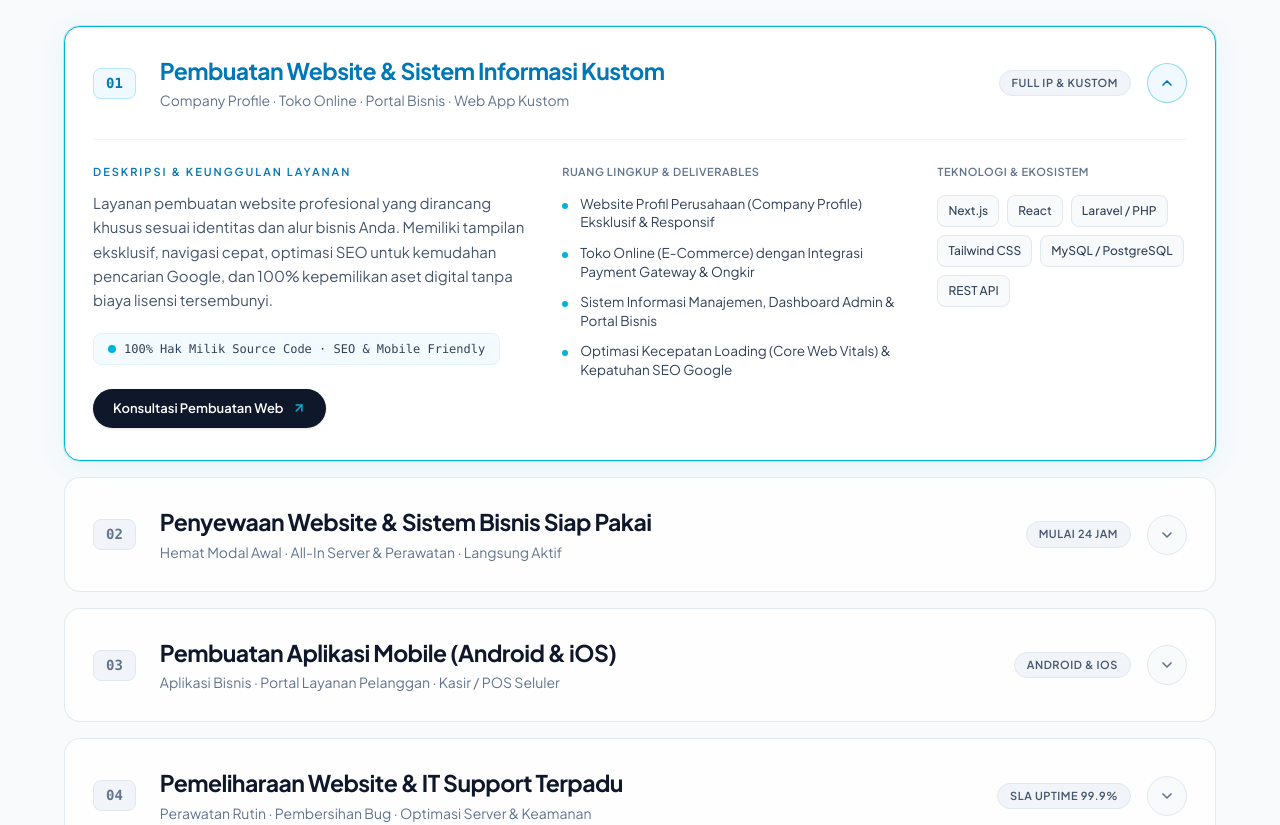
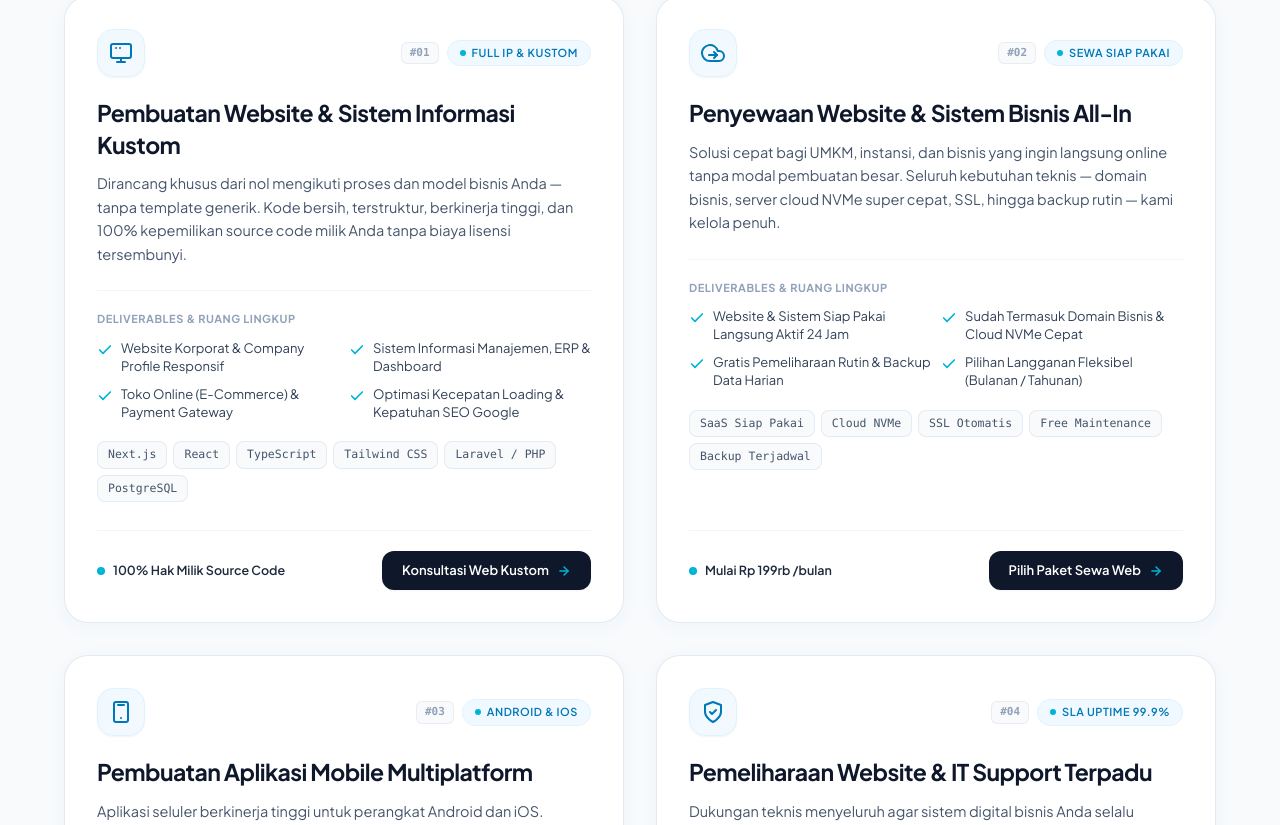
Before and after one commit to amrrrr0/Tubatechno, a Next.js app: page / in a window 1280 px wide. Shown: the part 1195-2020 px from the top of the page. Built offline with nearby package versions, Linux system fonts and the light colour scheme; no server answers.

Commit message:
feat(services): replace generic AI accordion with bespoke 2x2 capability bento grid

```diff
--- a/components/sections/Business.tsx
+++ b/components/sections/Business.tsx
@@ -1,180 +1,190 @@
 "use client";
 
-import React, { useState } from "react";
+import React from "react";
+import Link from "next/link";
 
-interface Capability {
-  number: string;
+interface ServiceItem {
+  id: string;
   category: string;
   badge: string;
   title: string;
-  tagline: string;
   desc: string;
-  metric: string;
   scope: string[];
   tags: string[];
+  highlight: string;
   ctaLabel: string;
+  ctaHref: string;
+  icon: (props: { className?: string }) => React.ReactNode;
 }
 
-const capabilities: Capability[] = [
+const services: ServiceItem[] = [
   {
-    number: "01",
-    category: "JASA PEMBUATAN WEB",
-    badge: "Full IP & Kustom",
+    id: "01",
+    category: "Full IP & Kustom",
+    badge: "Bespoke Engineering",
     title: "Pembuatan Website & Sistem Informasi Kustom",
-    tagline: "Company Profile · Toko Online · Portal Bisnis · Web App Kustom",
-    desc: "Layanan pembuatan website profesional yang dirancang khusus sesuai identitas dan alur bisnis Anda. Memiliki tampilan eksklusif, navigasi cepat, optimasi SEO untuk kemudahan pencarian Google, dan 100% kepemilikan aset digital tanpa biaya lisensi tersembunyi.",
-    metric: "100% Hak Milik Source Code · SEO & Mobile Friendly",
+    desc: "Dirancang khusus dari nol mengikuti proses dan model bisnis Anda — tanpa template generik. Kode bersih, terstruktur, berkinerja tinggi, dan 100% kepemilikan source code milik Anda tanpa biaya lisensi tersembunyi.",
     scope: [
-      "Website Profil Perusahaan (Company Profile) Eksklusif & Responsif",
-      "Toko Online (E-Commerce) dengan Integrasi Payment Gateway & Ongkir",
-      "Sistem Informasi Manajemen, Dashboard Admin & Portal Bisnis",
-      "Optimasi Kecepatan Loading (Core Web Vitals) & Kepatuhan SEO Google",
+      "Website Korporat & Company Profile Responsif",
+      "Sistem Informasi Manajemen, ERP & Dashboard",
+      "Toko Online (E-Commerce) & Payment Gateway",
+      "Optimasi Kecepatan Loading & Kepatuhan SEO Google",
     ],
-    tags: ["Next.js", "React", "Laravel / PHP", "Tailwind CSS", "MySQL / PostgreSQL", "REST API"],
-    ctaLabel: "Konsultasi Pembuatan Web",
+    tags: ["Next.js", "React", "TypeScript", "Tailwind CSS", "Laravel / PHP", "PostgreSQL"],
+    highlight: "100% Hak Milik Source Code",
+    ctaLabel: "Konsultasi Web Kustom",
+    ctaHref: "#contact",
+    icon: ({ className }) => (
+      <svg className={className} viewBox="0 0 24 24" fill="none" stroke="currentColor" strokeWidth="2" strokeLinecap="round" strokeLinejoin="round">
+        <rect x="2" y="3" width="20" height="14" rx="2" ry="2" />
+        <line x1="8" y1="21" x2="16" y2="21" />
+        <line x1="12" y1="17" x2="12" y2="21" />
+        <line x1="7" y1="7" x2="7.01" y2="7" />
+        <line x1="11" y1="7" x2="11.01" y2="7" />
+      </svg>
+    ),
   },
   {
-    number: "02",
-    category: "PENYEWAAN WEB & SAAS",
+    id: "02",
+    category: "Sewa Siap Pakai",
     badge: "Mulai 24 Jam",
-    title: "Penyewaan Website & Sistem Bisnis Siap Pakai",
-    tagline: "Hemat Modal Awal · All-In Server & Perawatan · Langsung Aktif",
-    desc: "Solusi efisien bagi UMKM, instansi, dan pelaku usaha yang ingin langsung go-digital tanpa modal pembuatan yang besar. Cukup berlangganan bulanan atau tahunan terjangkau, seluruh kebutuhan teknis—mulai domain, server cloud cepat, hingga perbaikan rutin—kami kelola penuh.",
-    metric: "Siap Operasional 24 Jam · All-In Hosting, Domain & Maintenance",
+    title: "Penyewaan Website & Sistem Bisnis All-In",
+    desc: "Solusi cepat bagi UMKM, instansi, dan bisnis yang ingin langsung online tanpa modal pembuatan besar. Seluruh kebutuhan teknis — domain bisnis, server cloud NVMe super cepat, SSL, hingga backup rutin — kami kelola penuh.",
     scope: [
-      "Website & Sistem Siap Pakai Langsung Tayang Tanpa Menunggu Lama",
-      "Paket Langganan Fleksibel (Bulanan / Tahunan) dengan Biaya Ringan",
-      "Sudah Termasuk Domain Bisnis, Cloud Hosting NVMe Cepat & SSL",
-      "Gratis Pemeliharaan Rutin, Backup Data Harian Otomatis & Bantuan Teknis",
+      "Website & Sistem Siap Pakai Langsung Aktif 24 Jam",
+      "Sudah Termasuk Domain Bisnis & Cloud NVMe Cepat",
+      "Gratis Pemeliharaan Rutin & Backup Data Harian",
+      "Pilihan Langganan Fleksibel (Bulanan / Tahunan)",
     ],
-    tags: ["SaaS Siap Pakai", "Cloud Hosting NVMe", "SSL Otomatis", "Free Maintenance", "Backup Terjadwal"],
+    tags: ["SaaS Siap Pakai", "Cloud NVMe", "SSL Otomatis", "Free Maintenance", "Backup Terjadwal"],
+    highlight: "Mulai Rp 199rb /bulan",
     ctaLabel: "Pilih Paket Sewa Web",
+    ctaHref: "/pricing",
+    icon: ({ className }) => (
+      <svg className={className} viewBox="0 0 24 24" fill="none" stroke="currentColor" strokeWidth="2" strokeLinecap="round" strokeLinejoin="round">
+        <path d="M18 10h-1.26A8 8 0 1 0 9 20h9a5 5 0 0 0 0-10z" />
+        <polyline points="13 11 16 14 13 17" />
+        <line x1="8" y1="14" x2="16" y2="14" />
+      </svg>
+    ),
   },
   {
-    number: "03",
-    category: "APLIKASI MOBILE",
-    badge: "Android & iOS",
-    title: "Pembuatan Aplikasi Mobile (Android & iOS)",
-    tagline: "Aplikasi Bisnis · Portal Layanan Pelanggan · Kasir / POS Seluler",
-    desc: "Pengembangan aplikasi seluler berkinerja tinggi untuk perangkat Android dan iOS. Menghadirkan antarmuka modern, navigasi intuitif, sinkronisasi data cloud real-time, dan pendampingan penuh hingga aplikasi resmi terbit di Google Play Store dan Apple App Store.",
-    metric: "Cross-Platform Cepat · Publikasi Play Store & App Store",
+    id: "03",
+    category: "Android & iOS",
+    badge: "Cross-Platform",
+    title: "Pembuatan Aplikasi Mobile Multiplatform",
+    desc: "Aplikasi seluler berkinerja tinggi untuk perangkat Android dan iOS. Menghadirkan antarmuka modern, navigasi intuitif, notifikasi push real-time, sinkronisasi cloud, serta asistensi rilis di Play Store & App Store.",
     scope: [
-      "Aplikasi Seluler Kustom untuk Platform Android (Play Store) & iOS (App Store)",
-      "Fitur Notifikasi Push Otomatis, Otentikasi Pengguna & Sinkronisasi Cloud",
-      "Integrasi Backend Cloud, Database Terenkripsi & Akses Cepat",
-      "Perancangan UI/UX Interaktif yang Memudahkan Interaksi Pengguna",
+      "Aplikasi Mobile untuk Google Play Store & Apple App Store",
+      "Notifikasi Push Otomatis & Otentikasi Multi-Level",
+      "Sinkronisasi Cloud Real-Time & Arsitektur Offline-First",
+      "Desain UI/UX Eksklusif Berorientasi Pengalaman Pengguna",
     ],
-    tags: ["Flutter", "React Native", "Android & iOS", "Firebase", "API Gateway", "Push Notification"],
+    tags: ["Flutter", "React Native", "Android & iOS", "Firebase", "REST API", "Push Notification"],
+    highlight: "Terbit di Play Store & App Store",
     ctaLabel: "Konsultasi Aplikasi Mobile",
+    ctaHref: "#contact",
+    icon: ({ className }) => (
+      <svg className={className} viewBox="0 0 24 24" fill="none" stroke="currentColor" strokeWidth="2" strokeLinecap="round" strokeLinejoin="round">
+        <rect x="5" y="2" width="14" height="20" rx="2" ry="2" />
+        <line x1="12" y1="18" x2="12.01" y2="18" />
+        <line x1="9" y1="5" x2="15" y2="5" />
+      </svg>
+    ),
   },
   {
-    number: "04",
-    category: "IT SUPPORT & MAINTENANCE",
-    badge: "SLA Uptime 99.9%",
+    id: "04",
+    category: "SLA Uptime 99.9%",
+    badge: "Monitoring 24/7",
     title: "Pemeliharaan Website & IT Support Terpadu",
-    tagline: "Perawatan Rutin · Pembersihan Bug · Optimasi Server & Keamanan",
-    desc: "Dukungan teknis menyeluruh untuk memastikan website dan sistem digital bisnis Anda selalu beroperasi lancar, aman dari serangan siber, dan selalu up-to-date. Kami siap menangani perbaikan kendala teknis, audit keamanan, migrasi server, hingga pendampingan darurat.",
-    metric: "Jaminan Uptime 99.9% · Monitoring & Perlindungan Sistem 24/7",
+    desc: "Dukungan teknis menyeluruh agar sistem digital bisnis Anda selalu beroperasi lancar, aman dari ancaman siber, dan selalu mutakhir. Kami siap menangani perbaikan bug, audit keamanan, migrasi server, dan pendampingan darurat.",
     scope: [
-      "Monitoring Server & Uptime 24/7 untuk Mencegah Website Down",
-      "Audit & Proteksi Keamanan Siber (Pembersihan Malware & Anti-DDoS)",
-      "Pembaruan Konten Berkala, Optimasi Kecepatan & Patching Bug",
-      "Migrasi Server Cloud, Manajemen Backup Rutin & Dukungan Prioritas",
+      "Monitoring Server & Uptime 24/7 untuk Mencegah Down",
+      "Audit Keamanan Siber & Proteksi Malware / Anti-DDoS",
+      "Pembaruan Konten Berkala, Optimasi Speed & Patching",
+      "Migrasi Cloud Server Tanpa Downtime & Dukungan Prioritas",
     ],
     tags: ["Cloud VPS / Linux", "Cloudflare Protection", "Database Backup", "Bug Fixing", "Speed Optimization"],
+    highlight: "Jaminan Uptime 99.9%",
     ctaLabel: "Konsultasi IT Support",
+    ctaHref: "#contact",
+    icon: ({ className }) => (
+      <svg className={className} viewBox="0 0 24 24" fill="none" stroke="currentColor" strokeWidth="2" strokeLinecap="round" strokeLinejoin="round">
+        <path d="M12 22s8-4 8-10V5l-8-3-8 3v7c0 6 8 10 8 10z" />
+        <polyline points="9 12 11 14 15 10" />
+      </svg>
+    ),
   },
 ];
 
 export const Business: React.FC = () => {
-  const [openIndex, setOpenIndex] = useState<number | null>(0);
-
-  const toggleItem = (idx: number) => {
-    setOpenIndex((prev) => (prev === idx ? null : idx));
-  };
-
   return (
     <section id="features" className="w-full py-20 sm:py-28 relative z-10 font-jakarta scroll-mt-28 sm:scroll-mt-32">
       {/* Section Header: Direct, Human & Confident */}
       <div className="flex flex-col items-center text-center max-w-3xl mx-auto mb-14 sm:mb-16">
         <span className="text-[12px] font-semibold tracking-[0.2em] text-[#0077b6] uppercase mb-3 block">
-          LAYANAN & SOLUSI TEKNOLOGI IT
+          LAYANAN &amp; KAPABILITAS TEKNOLOGI
         </span>
         <h2 className="font-extrabold text-[32px] sm:text-[44px] lg:text-[48px] text-slate-900 leading-[1.14] tracking-[-0.03em]">
-          Solusi Pengembang IT untuk <br className="hidden sm:inline" />
+          Solusi Rekayasa IT untuk <br className="hidden sm:inline" />
           <span className="text-transparent bg-clip-text bg-gradient-to-r from-[#00b4d8] to-[#0077b6] italic">
             Pertumbuhan Bisnis Nyata.
           </span>
         </h2>
         <p className="text-[15px] sm:text-[17px] text-slate-600 mt-4 leading-[1.75] font-normal max-w-2xl">
-          Kami menyediakan layanan pengembangan perangkat lunak komprehensif — mulai dari pembuatan website kustom, sistem sewa web siap pakai, aplikasi mobile, hingga pemeliharaan infrastruktur IT terpadu.
+          Dari website kustom berkemampuan tinggi, sistem sewa siap pakai tanpa beban modal awal, hingga aplikasi mobile dan infrastruktur cloud terpadu.
         </p>
       </div>
 
-      {/* Structured Capability Rows */}
-      <div className="w-full space-y-3.5 sm:space-y-4">
-        {capabilities.map((cap, idx) => {
-          const isOpen = openIndex === idx;
+      {/* Modern 2x2 Architectural Capability Bento Grid */}
+      <div className="grid grid-cols-1 lg:grid-cols-2 gap-6 sm:gap-8 w-full">
+        {services.map((service) => {
+          const Icon = service.icon;
 
           return (
             <div
-              key={cap.number}
-              className={`rounded-2xl transition-all duration-300 border overflow-hidden ${
-                isOpen
-                  ? "bg-white border-[#00b4d8] shadow-[0_6px_28px_rgba(0,180,216,0.08)] ring-1 ring-[#00b4d8]/20"
-                  : "bg-white/80 border-slate-200/90 hover:border-slate-300 hover:bg-white hover:shadow-xs"
-              }`}
+              key={service.id}
+              className="group relative flex flex-col justify-between rounded-3xl bg-white border border-slate-200/90 hover:border-[#00b4d8] shadow-[0_4px_20px_rgba(0,119,182,0.04)] hover:shadow-[0_16px_40px_rgba(0,180,216,0.10)] transition-all duration-300 overflow-hidden hover:-translate-y-1 font-jakarta p-6 sm:p-8"
             >
-              {/* Row Header Trigger */}
-              <button
-                type="button"
-                onClick={() => toggleItem(idx)}
-                className="w-full p-5 sm:p-7 flex items-center justify-between text-left group transition-all cursor-pointer"
-                aria-expanded={isOpen}
-              >
-                <div className="flex items-center gap-4 sm:gap-6 flex-1 min-w-0 pr-4">
-                  {/* Number Badge */}
-                  <span
-                    className={`font-mono text-[13px] sm:text-[14px] font-bold px-3 py-1 rounded-lg border transition-colors shrink-0 ${
-                      isOpen
-                        ? "bg-sky-50 border-sky-200 text-[#0077b6]"
-                        : "bg-slate-100 border-slate-200 text-slate-500 group-hover:text-[#0077b6] group-hover:border-slate-300"
-                    }`}
-                  >
-                    {cap.number}
+              {/* Top Accent Gradient Line on Hover */}
+              <div className="absolute top-0 inset-x-0 h-[3px] bg-gradient-to-r from-[#00b4d8] to-[#0077b6] transform origin-left scale-x-0 group-hover:scale-x-100 transition-transform duration-300" />
+
+              <div>
+                {/* Top Meta Row */}
+                <div className="flex items-center justify-between gap-4 mb-5">
+                  <div className="w-12 h-12 rounded-2xl bg-gradient-to-br from-sky-50 to-blue-50/70 border border-sky-100 flex items-center justify-center text-[#0077b6] group-hover:scale-105 group-hover:bg-sky-100/70 transition-all duration-300 shadow-xs">
+                    <Icon className="w-6 h-6" />
+                  </div>
+
+                  <div className="flex items-center gap-2">
+                    <span className="font-mono text-[11px] font-bold text-slate-400 bg-slate-50 border border-slate-200/70 px-2 py-0.5 rounded-md">
+                      #{service.id}
                     </span>
-
-                  {/* Title & Tagline Stacked Vertically */}
-                  <div className="flex flex-col min-w-0 flex-1">
-                    <h3
-                      className={`text-[18px] sm:text-[21px] lg:text-[23px] font-bold tracking-tight transition-colors leading-snug ${
-                        isOpen ? "text-[#0077b6]" : "text-slate-900 group-hover:text-[#0077b6]"
-                      }`}
-                    >
-                      {cap.title}
-                    </h3>
-                    <p className="text-[13px] sm:text-[14px] text-slate-500 font-normal mt-1 truncate">
-                      {cap.tagline}
-                    </p>
+                    <span className="inline-flex items-center gap-1.5 px-3 py-1 rounded-full bg-sky-50 border border-sky-100 text-[11px] font-semibold text-[#0077b6] uppercase tracking-wider">
+                      <span className="w-1.5 h-1.5 rounded-full bg-[#00b4d8]" />
+                      {service.category}
+                    </span>
                   </div>
                 </div>
 
-                {/* Right Column: Badge & Chevron */}
-                <div className="flex items-center gap-3 sm:gap-4 shrink-0">
-                  <span className="hidden md:inline-flex text-[11px] font-semibold uppercase tracking-wider text-slate-600 px-3 py-1 rounded-full bg-slate-100 border border-slate-200">
-                    {cap.badge}
+                {/* Title & Description */}
+                <h3 className="text-[20px] sm:text-[23px] font-bold text-slate-900 group-hover:text-[#0077b6] transition-colors tracking-tight leading-snug">
+                  {service.title}
+                </h3>
+                <p className="text-[14px] sm:text-[14.5px] text-slate-600 leading-relaxed font-normal mt-3">
+                  {service.desc}
+                </p>
+
+                {/* Deliverables Checklist */}
+                <div className="mt-6 pt-5 border-t border-slate-100">
+                  <span className="text-[11px] font-bold uppercase tracking-wider text-slate-400 block mb-3">
+                    Deliverables &amp; Ruang Lingkup
                   </span>
-
-                  <div
-                    className={`w-10 h-10 rounded-full border flex items-center justify-center transition-all duration-300 ${
-                      isOpen
-                        ? "border-[#00b4d8]/40 bg-sky-50 text-[#0077b6] rotate-180"
-                        : "border-slate-200 bg-slate-50 text-slate-500 group-hover:border-slate-300 group-hover:text-slate-900"
-                    }`}
-                  >
+                  <div className="grid grid-cols-1 sm:grid-cols-2 gap-2.5">
+                    {service.scope.map((item, idx) => (
+                      <div key={idx} className="flex items-start gap-2 text-[13px] text-slate-700 leading-snug">
                         <svg
-                      width="16"
-                      height="16"
+                          className="w-4 h-4 text-[#00b4d8] shrink-0 mt-0.5"
                           viewBox="0 0 24 24"
                           fill="none"
                           stroke="currentColor"
@@ -182,39 +192,41 @@ export const Business: React.FC = () => {
                           strokeLinecap="round"
                           strokeLinejoin="round"
                         >
-                      <polyline points="6 9 12 15 18 9" />
+                          <polyline points="20 6 9 17 4 12" />
                         </svg>
+                        <span>{item}</span>
                       </div>
-                </div>
-              </button>
-
-              {/* Row Expanded Specification Panel */}
-              {isOpen && (
-                <div className="px-5 sm:px-7 pb-7 sm:pb-8 pt-0 animate-fadeIn">
-                  <div className="grid grid-cols-1 lg:grid-cols-12 gap-7 lg:gap-8 pt-6 border-t border-slate-100">
-                    {/* Column 1: Deskripsi & Pendekatan Teknis */}
-                    <div className="lg:col-span-5 flex flex-col justify-between">
-                      <div>
-                        <span className="text-[11px] font-semibold text-[#0077b6] uppercase tracking-[0.18em] block mb-2.5">
-                          DESKRIPSI & KEUNGGULAN LAYANAN
-                        </span>
-                        <p className="text-[14.5px] sm:text-[15px] text-slate-600 leading-relaxed font-normal mb-5">
-                          {cap.desc}
-                        </p>
-                        <div className="inline-flex items-center gap-2 px-3.5 py-1.5 rounded-lg bg-sky-50/70 border border-sky-100 text-[12px] text-slate-700 font-mono mb-6">
-                          <span className="w-2 h-2 rounded-full bg-[#00b4d8]" />
-                          <span>{cap.metric}</span>
+                    ))}
                   </div>
                 </div>
 
-                      <div>
+                {/* Tech Ecosystem Tags */}
+                <div className="mt-5 flex flex-wrap gap-1.5">
+                  {service.tags.map((tag) => (
+                    <span
+                      key={tag}
+                      className="px-2.5 py-1 rounded-lg bg-slate-50 border border-slate-200/80 text-slate-600 text-[11.5px] font-medium font-mono"
+                    >
+                      {tag}
+                    </span>
+                  ))}
+                </div>
+              </div>
+
+              {/* Card Footer Action Row */}
+              <div className="mt-7 pt-5 border-t border-slate-100 flex flex-col sm:flex-row sm:items-center justify-between gap-4">
+                <div className="inline-flex items-center gap-2 text-[12.5px] font-semibold text-slate-800">
+                  <span className="w-2 h-2 rounded-full bg-[#00b4d8]" />
+                  <span>{service.highlight}</span>
+                </div>
+
                 <a
-                          href="#contact"
-                          className="inline-flex items-center gap-2 px-5 py-2.5 rounded-full bg-slate-900 hover:bg-[#0077b6] text-white text-[13px] font-semibold transition-all group/btn shadow-sm"
+                  href={service.ctaHref}
+                  className="inline-flex items-center justify-center gap-2 px-5 py-2.5 rounded-xl bg-slate-900 hover:bg-[#0077b6] text-white text-[13px] font-semibold transition-all shadow-xs group/btn cursor-pointer"
                 >
-                          <span>{cap.ctaLabel}</span>
+                  <span>{service.ctaLabel}</span>
                   <svg
-                            className="w-3.5 h-3.5 text-[#00b4d8] group-hover/btn:text-white group-hover/btn:translate-x-0.5 group-hover/btn:-translate-y-0.5 transition-transform"
+                    className="w-3.5 h-3.5 text-[#00b4d8] group-hover/btn:text-white group-hover/btn:translate-x-0.5 transition-transform"
                     viewBox="0 0 24 24"
                     fill="none"
                     stroke="currentColor"
@@ -222,50 +234,11 @@ export const Business: React.FC = () => {
                     strokeLinecap="round"
                     strokeLinejoin="round"
                   >
-                            <line x1="7" y1="17" x2="17" y2="7" />
-                            <polyline points="7 7 17 7 17 17" />
+                    <line x1="5" y1="12" x2="19" y2="12" />
+                    <polyline points="12 5 19 12 12 19" />
                   </svg>
                 </a>
               </div>
-                    </div>
-
-                    {/* Column 2: Ruang Lingkup Layanan */}
-                    <div className="lg:col-span-4">
-                      <span className="text-[11px] font-semibold text-slate-500 uppercase tracking-wider block mb-3.5">
-                        Ruang Lingkup &amp; Deliverables
-                      </span>
-                      <div className="space-y-3">
-                        {cap.scope.map((item, sIdx) => (
-                          <div
-                            key={sIdx}
-                            className="flex items-start gap-3 text-[13.5px] text-slate-700 leading-snug"
-                          >
-                            <span className="w-1.5 h-1.5 rounded-full bg-[#00b4d8] mt-2 shrink-0" />
-                            <span>{item}</span>
-                          </div>
-                        ))}
-                      </div>
-                    </div>
-
-                    {/* Column 3: Ekosistem & Stack Terverifikasi */}
-                    <div className="lg:col-span-3">
-                      <span className="text-[11px] font-semibold text-slate-500 uppercase tracking-wider block mb-3.5">
-                        Teknologi &amp; Ekosistem
-                      </span>
-                      <div className="flex flex-wrap gap-2">
-                        {cap.tags.map((tag) => (
-                          <span
-                            key={tag}
-                            className="px-2.5 py-1.5 rounded-lg bg-slate-50 border border-slate-200 text-slate-700 text-[12px] font-medium"
-                          >
-                            {tag}
-                          </span>
-                        ))}
-                      </div>
-                    </div>
-                  </div>
-                </div>
-              )}
             </div>
           );
         })}
```
Lines whose indentation alone changed are shown as unchanged.
